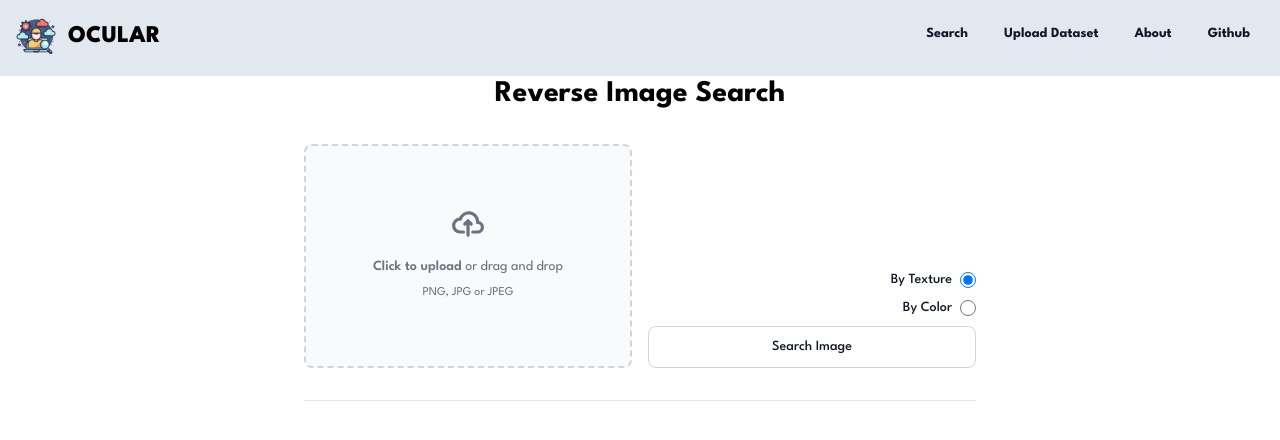
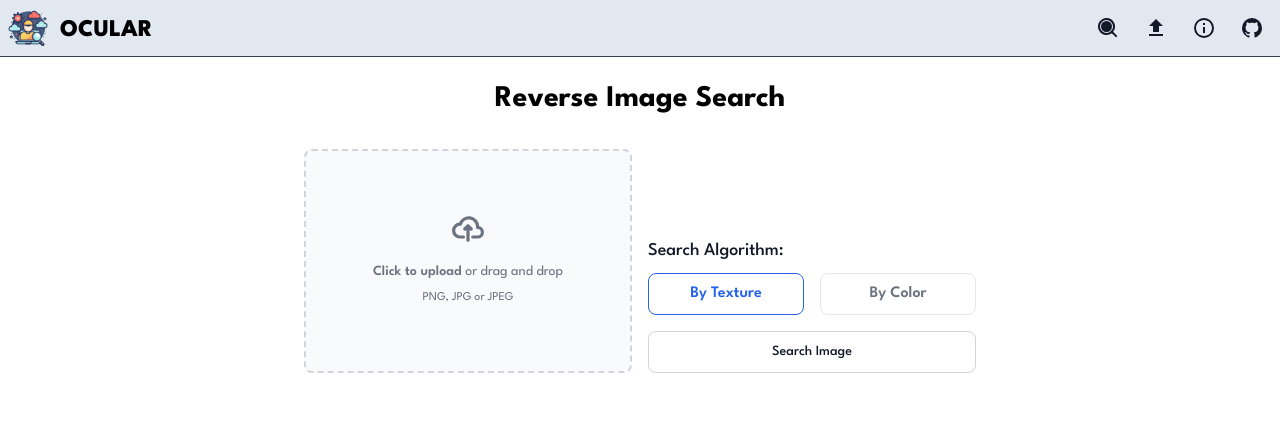
Before and after one commit to DhafinFawwaz/Algeo02-22043, a Next.js app in the folder src/client/: page / in a window 1280 px wide. Shown: the top 440 px of the page. Built offline with nearby package versions, Linux system fonts and the light colour scheme.

Commit message:
chore: Better radio

```diff
--- a/src/client/app/layout.tsx
+++ b/src/client/app/layout.tsx
@@ -2,6 +2,7 @@
 import { League_Spartan } from 'next/font/google'
 import './globals.css'
 import Link from 'next/link'
+import { headers } from 'next/headers';
 
 const leagueSpartan = League_Spartan({ subsets: ['latin'], display: 'swap' })
 
@@ -15,27 +16,49 @@
 }: {
   children: React.ReactNode
 }) {
+
   return (
     <html lang="en" className='dark'>
       <body className={`${leagueSpartan.className} bg-white dark:bg-gray-900`}>
-          <header className="p-4 not-format flex justify-between bg-slate-200 dark:bg-gray-900">
+          <header className="p-2 not-format flex justify-between bg-slate-200 dark:bg-gray-800 border-b border-gray-700">
             <div className='flex gap-3'>
-              <img className='sm:h-10 sm:w-10 h-7 w-7 sm:translate-y-0 translate-y-1' width={70} alt="" src={"/icon.png"}></img>
-              <div className='font-extrabold sm:text-2xl text-1xl sm:translate-y-1 translate-y-2'>
+              <img className='sm:h-10 sm:w-10 h-7 w-7 sm:translate-y-0 translate-y-1.5' width={70} alt="" src={"/icon.png"}></img>
+              <div className='font-extrabold sm:text-2xl text-1xl sm:translate-y-1.5 translate-y-3'>
                 OCULAR
               </div>
             </div>
             <div className='gap-2 flex'>
-              <Link href="/" className='text-gray-900 bg-whit hover:bg-gray-100 font-bold text-sm px-3.5 py-2 mb-2  dark:text-white dark:hover:bg-gray-800 rounded-lg'>Search</Link>
-              <Link href="/uploaddataset" className='text-gray-900 bg-whit hover:bg-gray-100 font-bold text-sm px-3.5 py-2 mb-2  dark:text-white dark:hover:bg-gray-800 rounded-lg'>Upload Dataset</Link>
-              <Link href="/about" className='text-gray-900 bg-whit hover:bg-gray-100 font-bold text-sm px-3.5 py-2 mb-2  dark:text-white dark:hover:bg-gray-800 rounded-lg'>About</Link>
-              <Link target='_blank' href="https://github.com/DhafinFawwaz/Algeo02-22043" className='text-gray-900 bg-whit hover:bg-gray-100 font-bold text-sm px-3.5 py-2 mb-2  dark:text-white dark:hover:bg-gray-800 rounded-lg'>
-              {/* <svg className="hover:scale-125 duration-150" xmlns="http://www.w3.org/2000/svg" width="24" height="24" viewBox="0 0 24 24"><path fill="currentColor" d="M12 2A10 10 0 0 0 2 12c0 4.42 2.87 8.17 6.84 9.5c.5.08.66-.23.66-.5v-1.69c-2.77.6-3.36-1.34-3.36-1.34c-.46-1.16-1.11-1.47-1.11-1.47c-.91-.62.07-.6.07-.6c1 .07 1.53 1.03 1.53 1.03c.87 1.52 2.34 1.07 2.91.83c.09-.65.35-1.09.63-1.34c-2.22-.25-4.55-1.11-4.55-4.92c0-1.11.38-2 1.03-2.71c-.1-.25-.45-1.29.1-2.64c0 0 .84-.27 2.75 1.02c.79-.22 1.65-.33 2.5-.33c.85 0 1.71.11 2.5.33c1.91-1.29 2.75-1.02 2.75-1.02c.55 1.35.2 2.39.1 2.64c.65.71 1.03 1.6 1.03 2.71c0 3.82-2.34 4.66-4.57 4.91c.36.31.69.92.69 1.85V21c0 .27.16.59.67.5C19.14 20.16 22 16.42 22 12A10 10 0 0 0 12 2Z"/></svg> */}
-              Github
+
+              {/* Search */}
+              <Link href="/" className='p-2 text-gray-900 bg-whit hover:bg-gray-100 font-bold text-sm dark:text-white dark:hover:bg-gray-700 rounded-lg group'>
+
+                <svg className="group-hover:scale-125 ease-out-back duration-150" xmlns="http://www.w3.org/2000/svg" width="24" height="24" viewBox="0 0 24 24"><g fill="none"><path d="M0 0h24v24H0z"/><path fill="currentColor" d="M10.5 2a8.5 8.5 0 0 1 6.676 13.762l3.652 3.652a1 1 0 0 1-1.414 1.414l-3.652-3.652A8.5 8.5 0 1 1 10.5 2Zm0 2a6.5 6.5 0 1 0 0 13a6.5 6.5 0 0 0 0-13Zm0 1a5.5 5.5 0 1 1 0 11a5.5 5.5 0 0 1 0-11Z"/></g></svg>
+
+              </Link>
+
+              {/* Upload */}
+              <Link href="/uploaddataset" className='p-2 text-gray-900 bg-whit hover:bg-gray-100 font-bold text-sm dark:text-white dark:hover:bg-gray-700 rounded-lg group'>
+
+                <svg className="group-hover:scale-125 ease-out-back duration-150" xmlns="http://www.w3.org/2000/svg" width="24" height="24" viewBox="0 0 24 24"><path fill="currentColor" d="M9 16v-6H5l7-7l7 7h-4v6H9m-4 4v-2h14v2H5Z"/></svg>
+
+              </Link>
+
+              {/* About */}
+              <Link href="/about" className='p-2 text-gray-900 bg-whit hover:bg-gray-100 font-bold text-sm  dark:text-white dark:hover:bg-gray-700 rounded-lg group'>
+
+                <svg className="group-hover:scale-125 ease-out-back duration-150" xmlns="http://www.w3.org/2000/svg" width="24" height="24" viewBox="0 0 24 24"><path fill="currentColor" d="M11 9h2V7h-2m1 13c-4.41 0-8-3.59-8-8s3.59-8 8-8s8 3.59 8 8s-3.59 8-8 8m0-18A10 10 0 0 0 2 12a10 10 0 0 0 10 10a10 10 0 0 0 10-10A10 10 0 0 0 12 2m-1 15h2v-6h-2v6Z"/></svg>
+
+              </Link>
+
+              {/* Github */}
+              <Link target='_blank' href="https://github.com/DhafinFawwaz/Algeo02-22043" className='p-2 text-gray-900 bg-whit hover:bg-gray-100 font-bold text-sm  dark:text-white dark:hover:bg-gray-700 rounded-lg group'>
+
+                <svg className="group-hover:scale-125 ease-out-back duration-150" xmlns="http://www.w3.org/2000/svg" width="24" height="24" viewBox="0 0 24 24"><path fill="currentColor" d="M12 2A10 10 0 0 0 2 12c0 4.42 2.87 8.17 6.84 9.5c.5.08.66-.23.66-.5v-1.69c-2.77.6-3.36-1.34-3.36-1.34c-.46-1.16-1.11-1.47-1.11-1.47c-.91-.62.07-.6.07-.6c1 .07 1.53 1.03 1.53 1.03c.87 1.52 2.34 1.07 2.91.83c.09-.65.35-1.09.63-1.34c-2.22-.25-4.55-1.11-4.55-4.92c0-1.11.38-2 1.03-2.71c-.1-.25-.45-1.29.1-2.64c0 0 .84-.27 2.75 1.02c.79-.22 1.65-.33 2.5-.33c.85 0 1.71.11 2.5.33c1.91-1.29 2.75-1.02 2.75-1.02c.55 1.35.2 2.39.1 2.64c.65.71 1.03 1.6 1.03 2.71c0 3.82-2.34 4.66-4.57 4.91c.36.31.69.92.69 1.85V21c0 .27.16.59.67.5C19.14 20.16 22 16.42 22 12A10 10 0 0 0 12 2Z"/></svg>
 
                 </Link>
             </div>
           </header>
+          <br />
           <div>
             {children}
           </div>
--- a/src/client/app/page.tsx
+++ b/src/client/app/page.tsx
@@ -248,7 +248,7 @@
               </label>
 
 
-              <div className='flex flex-col justify-between'>
+              <div className='flex flex-col justify-between mt-2'>
 
                 {!imageImport.isPreview ? <div></div> :
                 <div>
@@ -261,16 +261,24 @@
                 </div>
                 }
 
-                <div className="text-end">
-                  <div className='flex flex-row-reverse gap-2'>
-                    <input defaultChecked id="default-radio-1" type="radio" value={0} name="search_type" className="translate-y-0.5 w-4 h-4 text-blue-600 bg-gray-100 border-gray-300 focus:ring-blue-500 dark:ring-offset-gray-800 dark:bg-gray-700 dark:border-gray-600"/>
-                    <label htmlFor="default-radio-1" className="block text-sm font-medium text-gray-900 dark:text-gray-300 mb-2">By Texture</label>
-                  </div>
-                  <div className='flex flex-row-reverse gap-2'>
-                    <input id="default-radio-2" type="radio" value={1} name="search_type" className="translate-y-0.5 w-4 h-4 text-blue-600 bg-gray-100 border-gray-300 focus:ring-blue-500 dark:ring-offset-gray-800 dark:bg-gray-700 dark:border-gray-600"/>
-                    <label htmlFor="default-radio-2" className="block text-sm font-medium text-gray-900 dark:text-gray-300 mb-2">By Color</label>
-                  </div>
-                    <input type="submit" value={"Search Image"} className='w-full cursor-pointer text-gray-900 bg-white border border-gray-300 focus:outline-none hover:bg-gray-100 focus:ring-4 focus:ring-gray-200 font-medium rounded-lg text-sm px-5 py-2.5 dark:bg-gray-800 dark:text-white dark:border-gray-600 dark:hover:bg-gray-700 dark:hover:border-gray-600 dark:focus:ring-gray-700'></input>
+                <div>
+                  <h3 className="mb-2 text-lg font-medium text-gray-900 dark:text-white">Search Algorithm:</h3>
+                  <ul className="grid grid-cols-2 gap-4 mb-4">
+                      <li>
+                          <input type="radio" id="default-radio-0" value={0} name="search_type" className="hidden peer" required defaultChecked/>
+                          <label htmlFor="default-radio-0" className="inline-flex items-center justify-between w-full p-2 text-gray-500 bg-white border border-gray-200 rounded-lg cursor-pointer dark:hover:text-gray-300 dark:border-gray-700 dark:peer-checked:text-blue-500 peer-checked:border-blue-600 peer-checked:text-blue-600 hover:text-gray-600 hover:bg-gray-100 dark:text-gray-400 dark:bg-gray-800 dark:hover:bg-gray-700">
+                              <div className="w-full font-semibold text-center">By Texture</div>
+                          </label>
+                      </li>
+                      <li>
+                          <input type="radio" id="default-radio-1" value={1} name="search_type" className="hidden peer"/>
+                          <label htmlFor="default-radio-1" className="inline-flex items-center justify-between w-full p-2 text-gray-500 bg-white border border-gray-200 rounded-lg cursor-pointer dark:hover:text-gray-300 dark:border-gray-700 dark:peer-checked:text-blue-500 peer-checked:border-blue-600 peer-checked:text-blue-600 hover:text-gray-600 hover:bg-gray-100 dark:text-gray-400 dark:bg-gray-800 dark:hover:bg-gray-700">
+                              <div className="w-full font-semibold text-center">By Color</div>
+                          </label>
+                      </li>
+                  </ul>
+
+                  <input type="submit" value={"Search Image"} className='w-full cursor-pointer text-gray-900 bg-white border border-gray-300 focus:outline-none hover:bg-gray-100 focus:ring-4 focus:ring-gray-200 font-medium rounded-lg text-sm px-5 py-2.5 dark:bg-gray-800 dark:text-white dark:border-gray-600 dark:hover:bg-gray-700 dark:hover:border-gray-600 dark:focus:ring-gray-700'></input>
                 </div>
 
 
@@ -324,7 +332,6 @@
 
               </>
             }
-          <hr className="h-px my-8 bg-gray-200 border-0 dark:bg-gray-700"></hr>
 
 
         </article>
--- a/src/client/component/loadingskeleton.tsx
+++ b/src/client/component/loadingskeleton.tsx
@@ -4,7 +4,7 @@
 
     return <>
     <hr className="h-px my-8 bg-gray-200 border-0 dark:bg-gray-700"></hr>
-    <div className='bg-slate-800 rounded-lg grid grid-cols-2 sm:grid-cols-3 gap-3 p-3 animate-pulse'>
+    <div className='bg-slate-800 rounded-lg grid grid-cols-2 sm:grid-cols-3 gap-3 p-3'>
     {
       [...Array(maxImagePerPage)].map((e, i) => {
         return <div key={i} className={`
--- a/src/client/tailwind.config.ts
+++ b/src/client/tailwind.config.ts
@@ -13,6 +13,9 @@
         'gradient-conic':
           'conic-gradient(from 180deg at 50% 50%, var(--tw-gradient-stops))',
       },
+      transitionTimingFunction: {
+        'out-back': 'cubic-bezier(.1,3.22,.4,1)',
+      }
     },
     screens: {
       sm: '480px',
```
